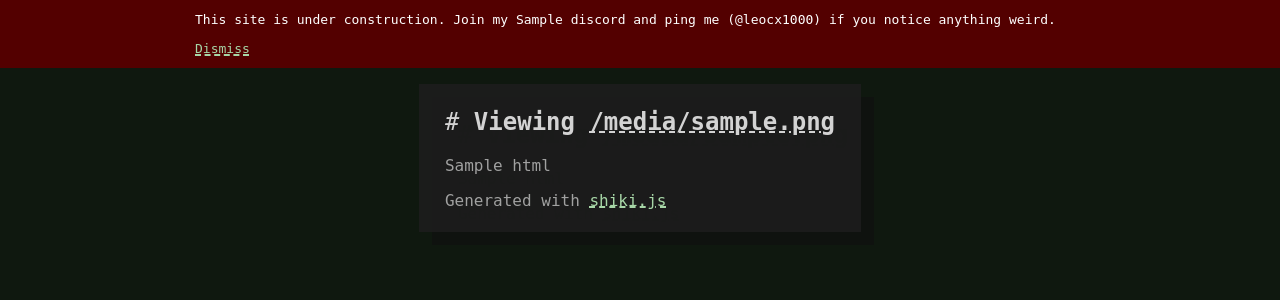
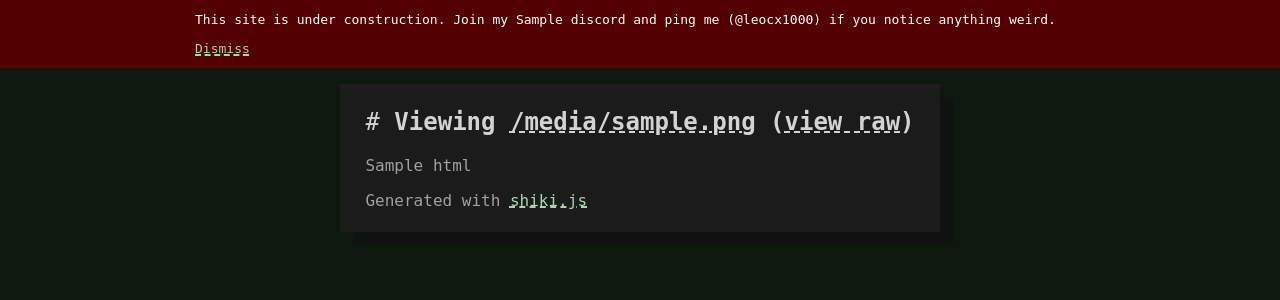
Before and after one commit to LeoCx1000/leo.might-be.gay, a Python web app: template templates/code.html in a window 1280 px wide. Shown: the part 52-352 px from the top of the page. Run offline with Jinja, Linux system fonts and the light colour scheme; the template is opened without the code that fills it: most values are stand-ins (such as "Sample title", 1, 10 or a date in 2020).

Commit message:
Add view raw button

```diff
--- a/templates/code.html
+++ b/templates/code.html
@@ -12,7 +12,7 @@
 
     <div class="layout">
 
-        <h2>Viewing <b class="dashed">{{ filename }}</b></h2>
+        <h2>Viewing <b class="dashed">{{ filename }}</b> (<a href="/{{filename}}">view raw</a>)</h2>
 
         {{ html | safe }}
         <p>Generated with <a href="https://shiki.style/">shiki.js</a></p>
```
